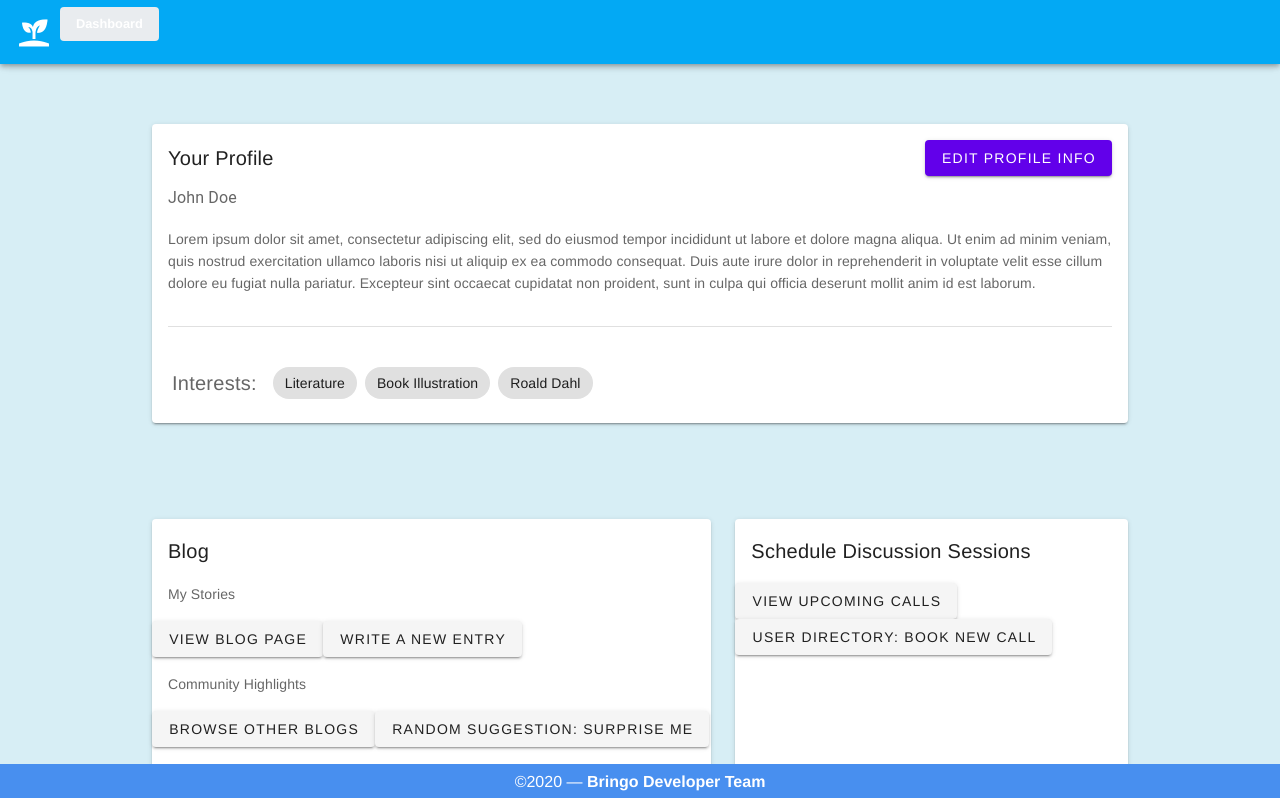
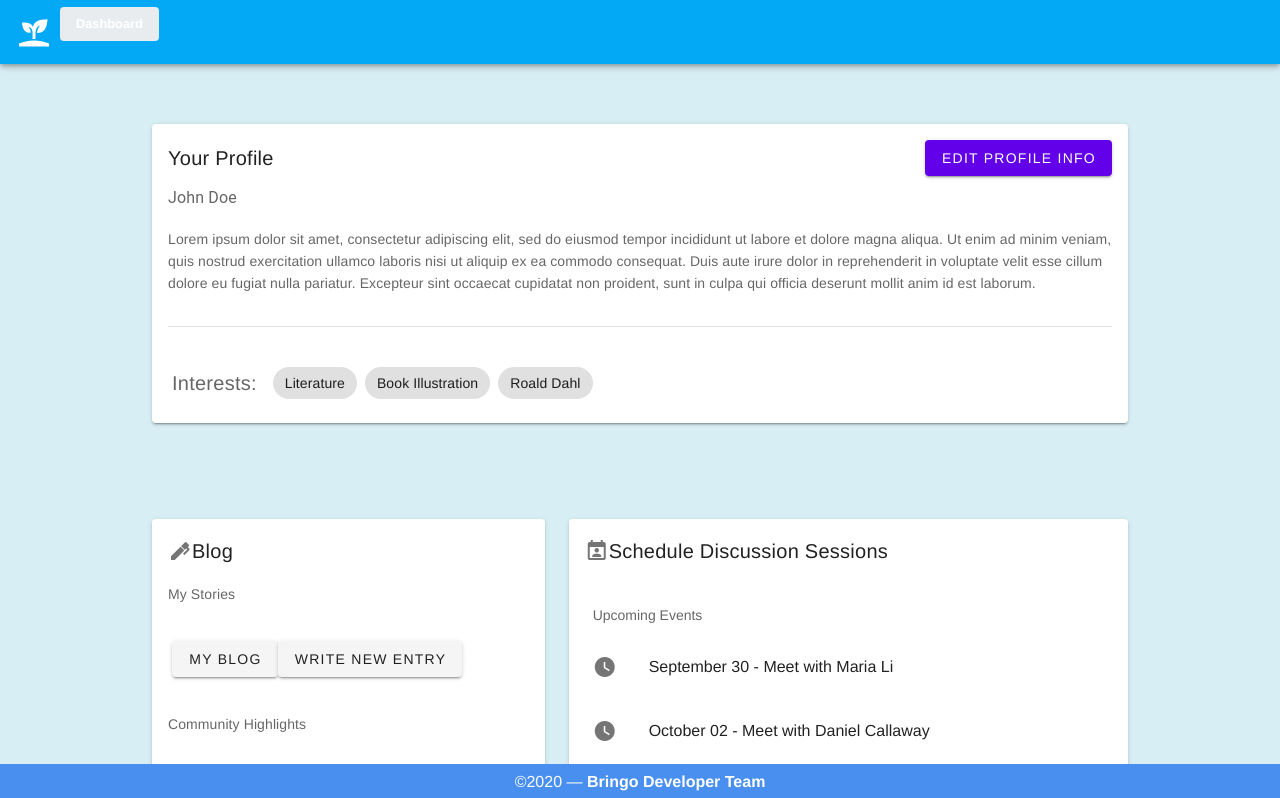
Before and after one commit to joyliu-q/Bringo, a Vue app in the folder bringo/client/: page /dashboard in a window 1280 px wide. Shown: the top 798 px of the page. Built offline with nearby package versions, Linux system fonts and the light colour scheme; what vue-calendly would draw is missing.

Commit message:
dashboard changes and adding list display, as well as overlays

```diff
--- a/bringo/client/src/views/Dashboard.vue
+++ b/bringo/client/src/views/Dashboard.vue
@@ -2,29 +2,89 @@
     <wrapper>
         <v-content>
             <v-overlay :value="overlay">
-                <v-card v-if="overlay_page==0">
+                <v-card v-if="overlay_page==0" max-width="500">
                     <v-card-title>Hi! Welcome to Bringo.</v-card-title>
                     <v-card-text>Before we start, let me give you a rundown of how our platform works!</v-card-text>
-                    <v-btn @click="overlay_page+=1"></v-btn>
+                    <v-row justify="center">
+                        <v-btn large @click="overlay_page+=1">Okay</v-btn>
+                    </v-row>
                 </v-card>
-                <v-card v-if="overlay_page==1">
+                <v-card v-if="overlay_page==1" max-width="500">
                     <v-card-title>Dashboard</v-card-title>
                     <v-card-text>This is the dashboard page. This is the page you will see after logging on. On the dashboard page, there are 3 main sections: profile, blog, and social.</v-card-text>
-                    <v-btn @click="overlay_page+=1"></v-btn>
+                    <v-row justify="center">
+                        <v-btn large @click="overlay_page+=1">Okay</v-btn>
+                    </v-row>
                 </v-card>
-                <v-card v-if="overlay_page==2">
+                <v-card v-if="overlay_page==2" max-width="500">
                     <v-card-title>Profile</v-card-title>
-                    <v-card-text>In the profile section, you can view and edit your information, such as your name, age, and interests. With this information, other people can find you through the directory and we can better pair you up with others for calls and social events.</v-card-text>
-                    <v-btn @click="overlay_page+=1"></v-btn>
+                    <v-card-text>In profile, you can view and edit your information, such as your name, age, and interests.</v-card-text>
+                    <v-row justify="center">
+                        <v-btn large @click="overlay_page+=1">Okay</v-btn>
+                    </v-row>
                 </v-card>
-                <v-card v-if="overlay_page==3">
+                <v-card v-if="overlay_page==3" max-width="500">
                     <v-card-title>Profile</v-card-title>
-                    <v-card-text>To complete the profile, we still need a few details from you. Let's fill it out together!</v-card-text>
+                    <v-card-text>With this information, other people can find you through the directory and we can better pair you up with others for calls and social events.</v-card-text>
+                    <v-row justify="center">
+                        <v-btn large @click="overlay_page+=1">Okay</v-btn>
+                    </v-row>
                 </v-card>
-                <v-card v-if="overlay_page==4">
-                    <v-card-title>Dashboard</v-card-title>
-                    <v-card-text>This is the dashboard page. When you registered for an account, we asked for your name, age, and interests. That infomation can be found in the profile section!</v-card-text>
-                    <v-btn @click="overlay_page+=1"></v-btn>
+                <v-card v-if="overlay_page==4" max-width="500">
+                    <v-card-title>Blog</v-card-title>
+                    <v-card-text>In Blog, you can share your personal stories and experiences. Our blog postings are designed to be user friendly: you can either type it or use the speech-to-text function!</v-card-text>
+                    <v-row justify="center">
+                        <v-btn large @click="overlay_page+=1">Okay</v-btn>
+                    </v-row>
+                </v-card>
+                <v-card v-if="overlay_page==5" max-width="500">
+                    <v-card-title>Blog</v-card-title>
+                    <v-card-text>Similarly, you can read others' blogs as well.</v-card-text>
+                    <v-row justify="center">
+                        <v-btn large @click="overlay_page+=1">Okay</v-btn>
+                    </v-row>
+                </v-card>
+                <v-card v-if="overlay_page==6" max-width="500">
+                    <v-card-title>Social</v-card-title>
+                    <v-card-text>In the social session, you can schedule calls and socialize with others, as well as viewing upcoming events. </v-card-text>
+                    <v-row justify="center">
+                        <v-btn large @click="overlay_page+=1">Okay</v-btn>
+                    </v-row>
+                </v-card>
+                <v-card v-if="overlay_page==7" max-width="500">
+                    <v-card-title>Bingo</v-card-title>
+                    <v-card-text>Lastly, our favourite section: Bingo!</v-card-text>
+                    <v-row justify="center">
+                        <v-btn large @click="overlay_page+=1">Okay</v-btn>
+                    </v-row>
+                </v-card>
+                <v-card v-if="overlay_page==8" max-width="500">
+                    <v-card-title>Bingo</v-card-title>
+                    <v-card-text>Once you finish a call, you can add a mark on your social Bingo sheet. (The goal is to meet all sorts of people and share all sorts of experiences, so you can reach a Bingo!)</v-card-text>
+                    <v-row justify="center">
+                        <v-btn large @click="overlay_page+=1">Okay</v-btn>
+                    </v-row>
+                </v-card>
+                <v-card v-if="overlay_page==9" max-width="500">
+                    <v-card-title>Bingo</v-card-title>
+                    <v-card-text>This Bingo sheet will also be updated monthly, so try to get them completed!</v-card-text>
+                    <v-row justify="center">
+                        <v-btn large @click="overlay_page+=1">Okay</v-btn>
+                    </v-row>
+                </v-card>
+                <v-card v-if="overlay_page==10" max-width="500">
+                    <v-card-title>Conclusion</v-card-title>
+                    <v-card-text>These all may sound like a lot of features: take your time to figure it out! For each page, we will have a tutorial where we can guide you through how to use this platform. You can find it by clicking "Help" on the top right.</v-card-text>
+                    <v-row justify="center">
+                        <v-btn large @click="overlay_page+=1">Okay</v-btn>
+                    </v-row>
+                </v-card>
+                <v-card v-if="overlay_page==11" max-width="500">
+                    <v-card-title>Conclusion</v-card-title>
+                    <v-card-text>Thank you for using Bringo! Enjoy :D</v-card-text>
+                    <v-row justify="center">
+                        <v-btn large @click="overlay=false">Okay</v-btn>
+                    </v-row>
                 </v-card>
             </v-overlay>
             <v-container>
@@ -93,27 +153,57 @@
                 </v-card>
                 <v-row justify="center">
                     <!--Blog-->
-                    <v-col cols="7">
-                        <v-card class="mx-auto my-12" height="300px">
-                            <v-card-title>Blog</v-card-title>
+                    <v-col cols="5">
+                        <v-card class="mx-auto my-12" height="350px">
+                            <v-card-title>
+                                <v-icon>mdi-pen</v-icon>
+                                Blog
+                            </v-card-title>
                             <v-card-text>My Stories</v-card-text>
                             <v-spacer></v-spacer>
-                            <v-btn>View Blog Page</v-btn>
-                            <v-btn to="create_blog">Write a New Entry</v-btn>
+                            <v-row class="ma-5">
+                                <v-btn>My Blog</v-btn>
+                                <v-btn to="create_blog">Write New Entry</v-btn>
+                            </v-row>
                             <v-spacer></v-spacer>
                             <v-card-text>Community Highlights</v-card-text>
                             <v-spacer></v-spacer>
-                            <v-btn>Browse Other Blogs</v-btn>
-                            <v-btn>Random Suggestion: Surprise Me</v-btn>
+                            <v-row class="ma-5">
+                                <v-btn>Browse Blogs</v-btn>
+                                <v-btn>Surprise Me</v-btn>
+                            </v-row>
                         </v-card>
                     </v-col>
                     <!--Sessions-->
-                    <v-col cols="5">
-                        <v-card class="mx-auto my-12" height="300px">
-                            <v-card-title>Schedule Discussion Sessions</v-card-title>
-                            <v-btn @click="alertCallRequests()">View Upcoming Calls</v-btn>
-                            <v-spacer></v-spacer>
-                            <v-btn to="directory">User Directory: Book New Call</v-btn>
+                    <v-col cols="7">
+                        <v-card class="mx-auto my-12" height="350px">
+                            <v-card-title>
+                                <v-icon>mdi-calendar-account</v-icon>
+                                Schedule Discussion Sessions
+                            </v-card-title>
+                            <v-list rounded>
+                                <v-subheader>
+                                    Upcoming Events
+                                </v-subheader>
+                                <v-list-item-group>
+                                    <v-list-item
+                                    v-for="event in events"
+                                    :key="event"
+                                    >
+                                    <v-list-item-icon>
+                                        <v-icon>mdi-clock</v-icon>
+                                    </v-list-item-icon>
+                                    <v-list-item-content>
+                                        <v-list-item-title v-text="event"></v-list-item-title>
+                                    </v-list-item-content>
+                                    </v-list-item>
+                                </v-list-item-group>
+                            </v-list>
+                            <v-row class="ma-5">
+                                <v-btn @click="alertCallRequests()">View Upcoming Calls</v-btn>
+                                <v-spacer></v-spacer>
+                                <v-btn to="directory">Book New Social Call</v-btn>
+                            </v-row>
                         </v-card>
                     </v-col>
                 </v-row>
@@ -136,6 +226,7 @@ export default {
             overlay_page: 0,
             editProfile: false,
             interests: ["Literature", "Book Illustration", "Roald Dahl"],
+            events: ["September 30 - Meet with Maria Li", "October 02 - Meet with Daniel Callaway"],
         }
     },
     methods: {
```
